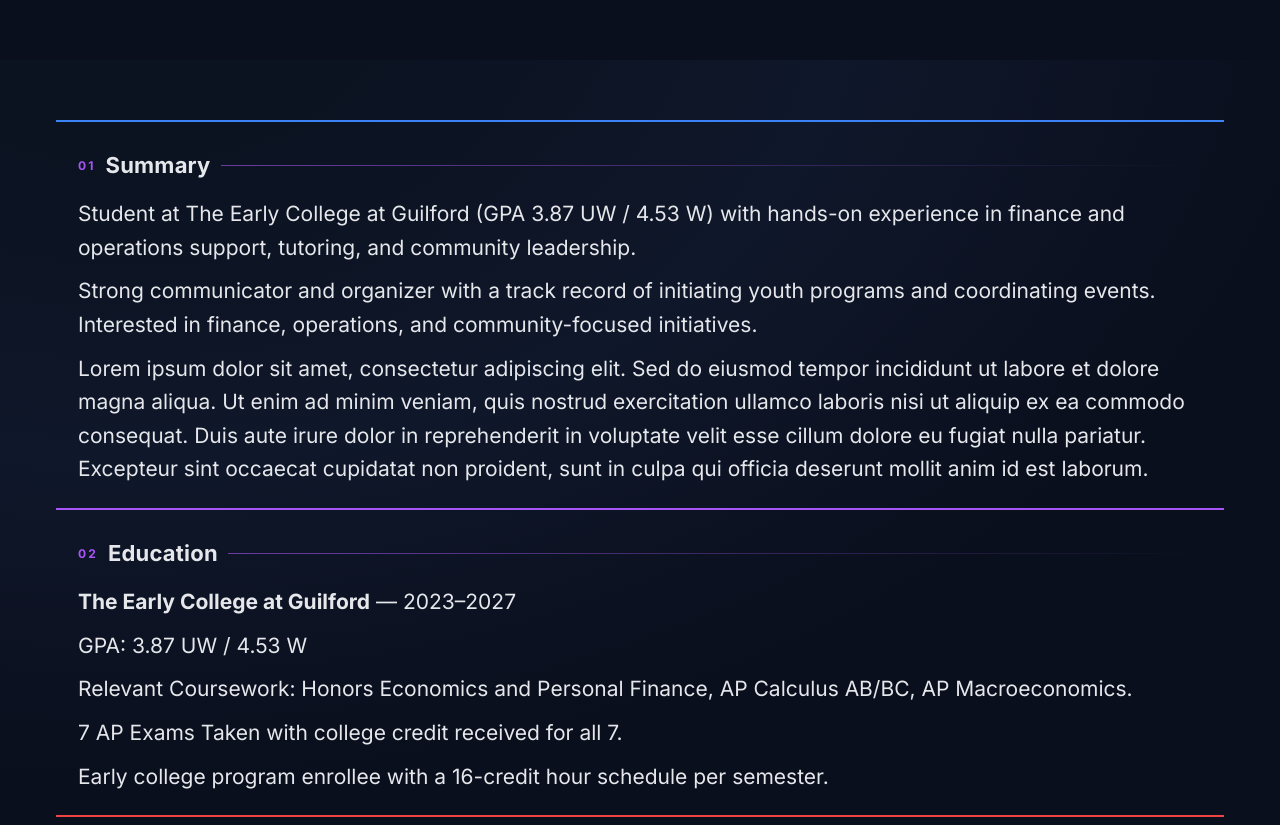
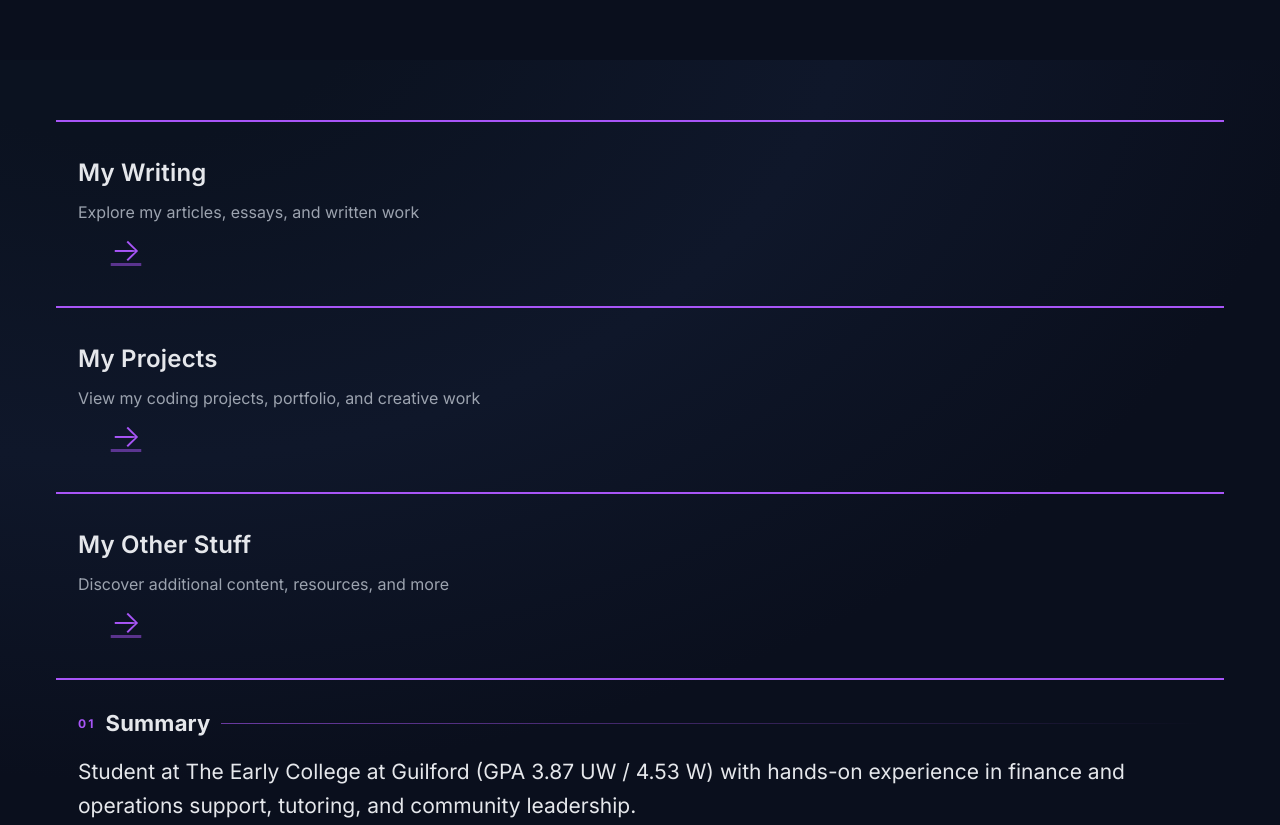
Before and after one commit to irizzyt/iristurfle-website, a plain HTML site: page index.html in a window 1280 px wide. Shown: the part 740-1565 px from the top of the page. Drawn offline with Linux system fonts and the light colour scheme.

Commit message:
Added writing and projects links/sections

```diff
--- a/index.html
+++ b/index.html
@@ -14,8 +14,10 @@
       <div class="topbar-inner">
         <a class="brand" href="#hero">Iris Turfle</a>
         <nav class="nav">
+          <a href="#my-writing">Writing</a>
+          <a href="#my-projects">Projects</a>
+          <a href="#my-other-stuff">Other</a>
           <a href="#experience">Experience</a>
-          <a href="projects/index.html">Projects</a>
           <a href="#education">Education</a>
           <a href="contact/index.html">Contact</a>
         </nav>
@@ -31,12 +33,42 @@
             <h1 id="name">Iris Turfle</h1>
             <p id="headline" class="muted">Student, Interested in Finance • Greensboro, NC 27403</p>
             <div id="contacts" class="contacts">
-              <a href="mailto:iturfle@guilford.edu">iturfle@guilford.edu</a> ·
+              <a href="mailto:iturfle@guilford.edu">iturfle@guilford.edu</a>  •
               <span>336.588.9429  • </span>
               <a href="https://www.linkedin.com/in/iristurfle" target="_blank"> <button id="linkedin-button" class="linkedin-button">LinkedIn</button></a>
               <a href="https://www.github.com/iristurfle" target="_blank"> <button id="github-button" class="github-button">GitHub</button></a>
               <button id="resume-button" class="resume-button">Resume</button>
             </div>
+          </div>
+        </section>
+
+        <section class="panel card hub-section" id="my-writing" data-theme="summary">
+          <div class="hub-content">
+            <h2>My Writing</h2>
+            <p>Explore my articles, essays, and written work</p>
+            <a href="writing/index.html" class="hub-link">
+              <span class="arrow">→</span>
+            </a>
+          </div>
+        </section>
+
+        <section class="panel card hub-section" id="my-projects" data-theme="summary">
+          <div class="hub-content">
+            <h2>My Projects</h2>
+            <p>View my coding projects, portfolio, and creative work</p>
+            <a href="projects/index.html" class="hub-link">
+              <span class="arrow">→</span>
+            </a>
+          </div>
+        </section>
+
+        <section class="panel card hub-section" id="my-other-stuff" data-theme="summary">
+          <div class="hub-content">
+            <h2>My Other Stuff</h2>
+            <p>Discover additional content, resources, and more</p>
+            <a href="other/index.html" class="hub-link">
+              <span class="arrow">→</span>
+            </a>
           </div>
         </section>
 
@@ -134,10 +166,17 @@
           <div class="section-header"><span class="kicker">06</span><h2>Skills</h2><span class="rule"></span></div>
           <div class="h-columns">
             <ul>
+              <li>Python at a beginner level with a focus on logic, scripts, and basic data tasks. </li>
+              <li>LaTeX for structured reports, clean formatting, and academic documents.</li>
+              <li>Markdown for fast notes and organized project writeups.</li>
+              <li>Excel for simple models, summaries, and basic analysis.</li>
+              <li>Financial literacy grounded in AP Macroeconomics and personal investing research.</li>
+              <li>Introductory accounting knowledge from coursework and independent study.</li>
               <li>Leadership & Team Management</li>
               <li>Public Speaking & Communication</li>
               <li>Financial Operations & Organization</li>
               <li>Writing & Editing</li>
+
             </ul>
           </div>
         </section>
--- a/styles.css
+++ b/styles.css
@@ -155,30 +155,59 @@ a:hover {
   border-top: none;
 }
 
-/* Alternating border colors between sections: blue, purple, red, grey */
-#summary-panel.card {
-  border-top-color: #3b82f6; /* blue */
-}
-
-#education.card {
+/* All borders same color */
+.card:not(:first-child) {
   border-top-color: #a855f7; /* purple */
 }
 
-#experience.card {
-  border-top-color: #ef4444; /* red */
+/* Hub sections - center for all things */
+.hub-section {
+  display: flex;
+  align-items: center;
+  justify-content: space-between;
+  padding: 32px 22px;
 }
 
-#leadership.card {
-  border-top-color: #6b7280; /* grey */
+.hub-content {
+  flex: 1;
 }
 
-#awards.card {
-  border-top-color: #3b82f6; /* blue */
+.hub-section h2 {
+  margin: 0 0 8px;
+  font-size: 24px;
+  font-weight: 600;
 }
 
-#skills.card {
-  border-top-color: #a855f7; /* purple */
+.hub-section p {
+  margin: 0;
+  color: var(--muted);
+  font-size: 16px;
 }
+
+.hub-link {
+  display: flex;
+  align-items: center;
+  justify-content: center;
+  width: 48px;
+  height: 48px;
+  margin-left: 24px;
+  color: var(--accent);
+  text-decoration: none;
+  transition: all 0.3s ease;
+  flex-shrink: 0;
+}
+
+.hub-link:hover {
+  transform: translateX(4px);
+  color: #c084fc;
+}
+
+.arrow {
+  font-size: 32px;
+  font-weight: 300;
+  line-height: 1;
+}
+
 .section-header { display: grid; grid-template-columns: auto auto 1fr; align-items: center; gap: 10px; margin: 4px 0 14px; }
 .section-header .kicker { font-weight: 700; font-size: 12px; letter-spacing: .18em; color: var(--accent); text-transform: uppercase; }
 .section-header h2 { margin: 0; font-size: 22px; }
```
